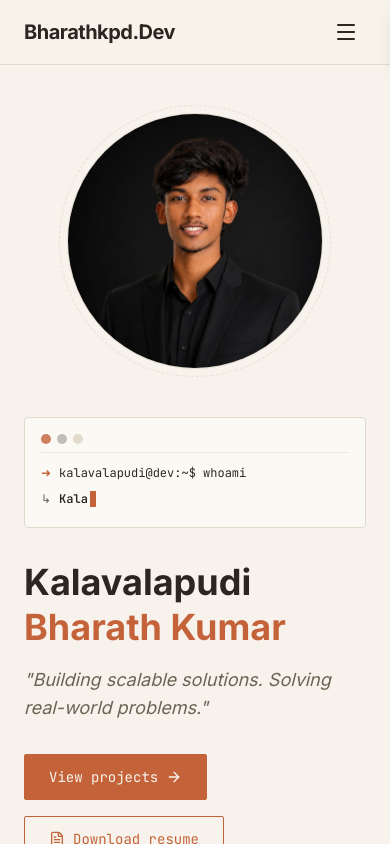
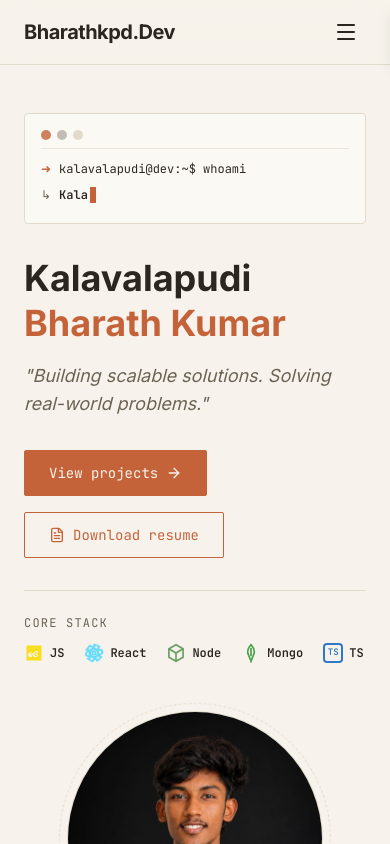
Before and after one commit to bharathkpd/bharathkpd-portifolio, a React (Vite) app: page / in a window 390 px wide. Shown: the top 844 px of the page. Built offline with nearby package versions, Linux system fonts and the light colour scheme.

Commit message:
style: reorder hero columns on mobile view to prioritize terminal typing intro

```diff
--- a/src/components/Hero.tsx
+++ b/src/components/Hero.tsx
@@ -108,7 +108,7 @@ export function Hero() {
       <div className="max-w-6xl mx-auto px-6 grid grid-cols-1 md:grid-cols-12 gap-12 items-center w-full">
 
         {/* Left Column: Text Content */}
-        <div className="md:col-span-7 flex flex-col justify-center space-y-8 order-2 md:order-1">
+        <div className="md:col-span-7 flex flex-col justify-center space-y-8">
 
           {/* Typing Terminal */}
           <div className="w-full max-w-lg bg-cream border-[0.5px] border-beige rounded p-4 font-mono text-sm text-charcoal">
@@ -181,7 +181,7 @@ export function Hero() {
           <Reveal delay={600}>
             <div className="border-t-[0.5px] border-beige pt-6">
               <p className="text-xs font-mono text-warmgray tracking-widest uppercase mb-3">Core Stack</p>
-              <div className="flex space-x-6 items-center">
+              <div className="flex flex-wrap gap-x-5 gap-y-3 items-center">
                 {/* JS Icon */}
                 <div className="group flex items-center space-x-1.5 text-[#F7DF1E] hover:scale-105 transition-transform duration-300 cursor-default" title="JavaScript">
                   <svg className="w-5 h-5 fill-current" viewBox="0 0 24 24">
@@ -233,7 +233,7 @@ export function Hero() {
         </div>
 
         {/* Right Column: Image */}
-        <div className="md:col-span-5 flex justify-center order-1 md:order-2">
+        <div className="md:col-span-5 flex justify-center">
           <Reveal delay={300} direction="none">
             <div className="relative group">
               {/* Outer decorative line circle */}
```
